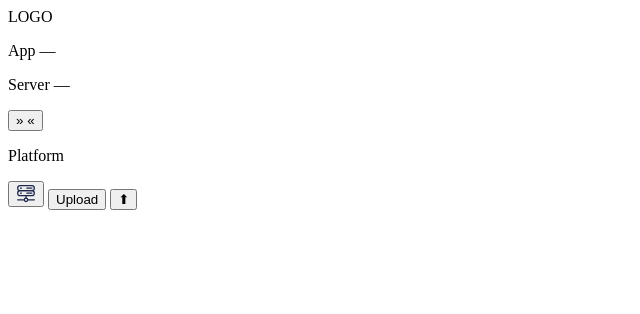
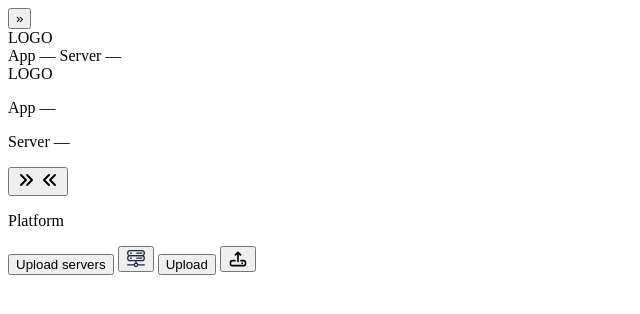
Before and after one commit to Ahmed-Mohiuddin-Shah/app-hoster, a FastAPI app: template templates/components/sidebar.html in a window 1280 px wide. Shown: the top 314 px of the page, without its empty margins (0-640 px from the left). Run offline with FastAPI, Linux system fonts and the light colour scheme; the template is opened without the code that fills it, so the values that code supplies are empty.

Commit message:
feat: add new SVG icons for sidebar expansion and collapse, enhance sidebar with compact version display

```diff
--- a/templates/components/sidebar.html
+++ b/templates/components/sidebar.html
@@ -1,7 +1,33 @@
 <aside id="sidebar"
   class="relative z-20 hidden shrink-0 flex-col border-r border-zinc-800 bg-zinc-950 transition-[width] duration-200 md:flex md:h-screen md:max-h-screen md:w-64 md:min-h-0 md:overflow-hidden"
   data-collapsed="false">
-  <div class="flex items-center justify-between gap-2 border-b border-zinc-800 p-3">
+  {% set la0 = latest_by_platform[initial_tab] %}
+  {# Shown only when sidebar is collapsed (md+); order: expand, logo, versions #}
+  <div id="sidebar-compact-header"
+    class="hidden shrink-0 flex-col items-center gap-3 border-b border-zinc-800 px-2 py-3">
+    <button type="button" id="sidebar-compact-expand"
+      class="shrink-0 rounded-full border border-zinc-700 px-2 py-1 text-xs text-zinc-300 transition hover:border-accent hover:text-accent"
+      aria-label="Expand sidebar">
+      <span aria-hidden="true">»</span>
+    </button>
+    {% if logo_url %}
+    <img src="{{ logo_url }}" alt="" class="h-9 w-9 shrink-0 rounded-lg object-contain" width="36" height="36" />
+    {% else %}
+    <div
+      class="flex h-9 w-9 shrink-0 items-center justify-center rounded-lg border border-accent/60 bg-zinc-950 text-[10px] font-bold text-accent"
+      aria-hidden="true">
+      LOGO
+    </div>
+    {% endif %}
+    <div class="flex flex-col items-center gap-1 text-center text-xs text-zinc-500">
+      <span>App <span id="sidebar-compact-app-version" class="font-mono text-accent">{{ la0.version if la0 else '—'
+          }}</span></span>
+      <span>Server <span id="sidebar-compact-server-version" class="font-mono text-accent">{{ la0.server_version if la0
+          else '—' }}</span></span>
+    </div>
+  </div>
+
+  <div class="sidebar-top-expanded flex shrink-0 items-center justify-between gap-2 border-b border-zinc-800 p-3">
     <div class="sidebar-brand flex min-w-0 flex-1 items-center gap-2 overflow-hidden">
       {% if logo_url %}
       <img src="{{ logo_url }}" alt="" class="h-9 w-9 shrink-0 rounded-lg object-contain" width="36" height="36" />
@@ -14,7 +40,6 @@
       {% endif %}
       <div class="min-w-0 flex-1">
         <p class="truncate text-sm font-semibold tracking-tight">{{ project_name }}</p>
-        {% set la0 = latest_by_platform[initial_tab] %}
         <p class="mt-1 truncate text-xs text-zinc-500">
           App <span id="sidebar-app-version" class="font-mono text-accent">{{ la0.version if la0 else '—' }}</span>
         </p>
@@ -27,8 +52,10 @@
     <button type="button" id="sidebar-toggle"
       class="shrink-0 rounded-full border border-zinc-700 px-2 py-1 text-xs text-zinc-300 transition hover:border-accent hover:text-accent"
       aria-expanded="true" aria-label="Collapse sidebar">
-      <span class="icon-expand hidden">»</span>
-      <span class="icon-collapse">«</span>
+      <span class="icon-expand hidden"><img src="/svgs/angles-right.svg" alt=""
+          class="h-5 w-5 object-contain brightness-0 invert opacity-90" width="20" height="20" /></span>
+      <span class="icon-collapse"><img src="/svgs/angles-left.svg" alt=""
+          class="h-5 w-5 object-contain brightness-0 invert opacity-90" width="20" height="20" /></span>
     </button>
   </div>
 
@@ -50,6 +77,10 @@
   </div>
 
   <div class="mt-auto flex shrink-0 flex-col gap-2 border-t border-zinc-800 p-2">
+    <button type="button" id="open-server-links-modal"
+      class="sidebar-server-links-btn sidebar-upload-label hidden w-full items-center justify-center rounded-full border border-zinc-600 bg-zinc-900/80 px-3 py-2 text-sm font-medium text-zinc-200 transition hover:border-accent/60 hover:text-accent md:flex">
+      Upload servers
+    </button>
     <button type="button" id="open-server-links-modal-icon"
       class="sidebar-server-links-icon mx-auto hidden h-11 w-11 shrink-0 items-center justify-center rounded-full border border-zinc-600 bg-zinc-900/80 transition hover:border-accent/60"
       aria-label="Upload servers" title="Upload servers">
@@ -63,7 +94,8 @@
     <button type="button" id="open-upload-modal-icon"
       class="sidebar-upload-icon mx-auto hidden h-11 w-11 shrink-0 items-center justify-center rounded-full border border-accent bg-accent/10 text-lg leading-none text-accent transition hover:bg-accent/20"
       aria-label="Upload" title="Upload">
-      ⬆
+      <img src="/svgs/upload.svg" alt="" class="h-5 w-5 object-contain brightness-0 invert opacity-90" width="20"
+        height="20" />
     </button>
   </div>
 </aside>
```
Also changed, not shown: templates/index.html (+33 -2 lines), svgs/angles-left.svg (added), svgs/angles-right.svg (added).
